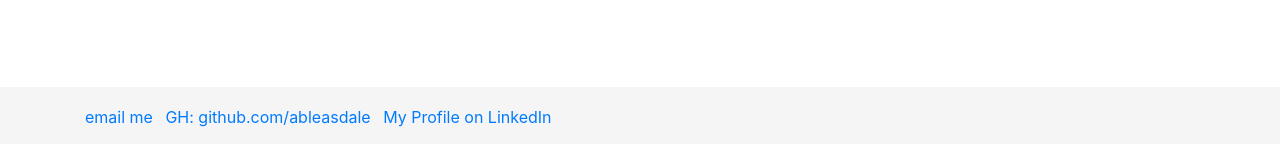
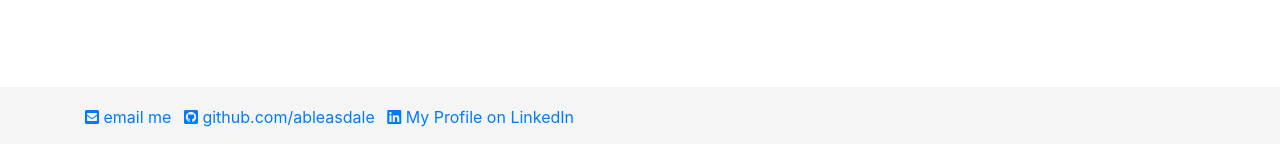
Before and after one commit to ableasdale/ableasdale.github.io, a Jekyll site: the page built from academic/index.html, in a window 1280 px wide. Shown: the part 753-897 px from the top of the page. Built offline with Jekyll 4.4.1, drawn with Linux system fonts in a browser that asks for light colours; nearby versions of some CDN libraries.

Commit message:
fontawesome / social media icons

```diff
--- a/_layouts/default.html
+++ b/_layouts/default.html
@@ -2,12 +2,12 @@
 <html lang="en">
     <head>
         <title>{{ page.title }}</title>
-        <!-- Required meta tags -->
         <meta charset="utf-8">
         <meta name="viewport" content="width=device-width, initial-scale=1, shrink-to-fit=no" />
 
-        <!-- Bootstrap CSS -->
+        <link rel="stylesheet" href="https://use.fontawesome.com/releases/v5.0.13/css/all.css" integrity="sha384-DNOHZ68U8hZfKXOrtjWvjxusGo9WQnrNx2sqG0tfsghAvtVlRW3tvkXWZh58N9jp" crossorigin="anonymous"/>
         <link rel="stylesheet" href="https://stackpath.bootstrapcdn.com/bootstrap/4.1.1/css/bootstrap.min.css" integrity="sha384-WskhaSGFgHYWDcbwN70/dfYBj47jz9qbsMId/iRN3ewGhXQFZCSftd1LZCfmhktB" crossorigin="anonymous" />
+
         <link href="/css/sticky-footer-navbar.css" rel="stylesheet" />
         <link rel="icon" href="http://ableasdale.github.io/favicon.ico" type="image/x-icon" />
     </head>
@@ -15,7 +15,7 @@
         <header>
             <nav class="navbar navbar-expand-md navbar-light fixed-top bg-light">
                 <button class="navbar-toggler" type="button" data-toggle="collapse" data-target="#navbarCollapse" aria-controls="navbarCollapse" aria-expanded="false" aria-label="Toggle navigation">
-                <span class="navbar-toggler-icon"></span>
+                    <span class="navbar-toggler-icon"></span>
                 </button>
                 <div class="collapse navbar-collapse" id="navbarCollapse">
                     <ul class="navbar-nav mr-auto">
@@ -41,9 +41,9 @@
         <footer class="footer">
             <div class="container">
                 <ul class="list-inline">
-                    <li class="list-inline-item"><a href="mailto:info@alexbleasdale.co.uk">email me</a></li>
-                    <li class="list-inline-item"><a href="https://github.com/ableasdale">GH: github.com/ableasdale</a></li>
-                    <li class="list-inline-item"><a title="This link will take you to my LinkedIn profile" rel="resource" href="http://www.linkedin.com/in/alexbleasdale">My Profile on LinkedIn</a></li>
+                    <li class="list-inline-item"><a href="mailto:info@alexbleasdale.co.uk"><i class="fas fa-envelope-square"></i>  email me</a></li>
+                    <li class="list-inline-item"><a href="https://github.com/ableasdale"><i class="fab fa-github-square"></i> github.com/ableasdale</a></li>
+                    <li class="list-inline-item"><a title="This link will take you to my LinkedIn profile" rel="resource" href="http://www.linkedin.com/in/alexbleasdale"><i class="fab fa-linkedin"></i> My Profile on LinkedIn</a></li>
                 </ul>
             </div>
         </footer>
```
